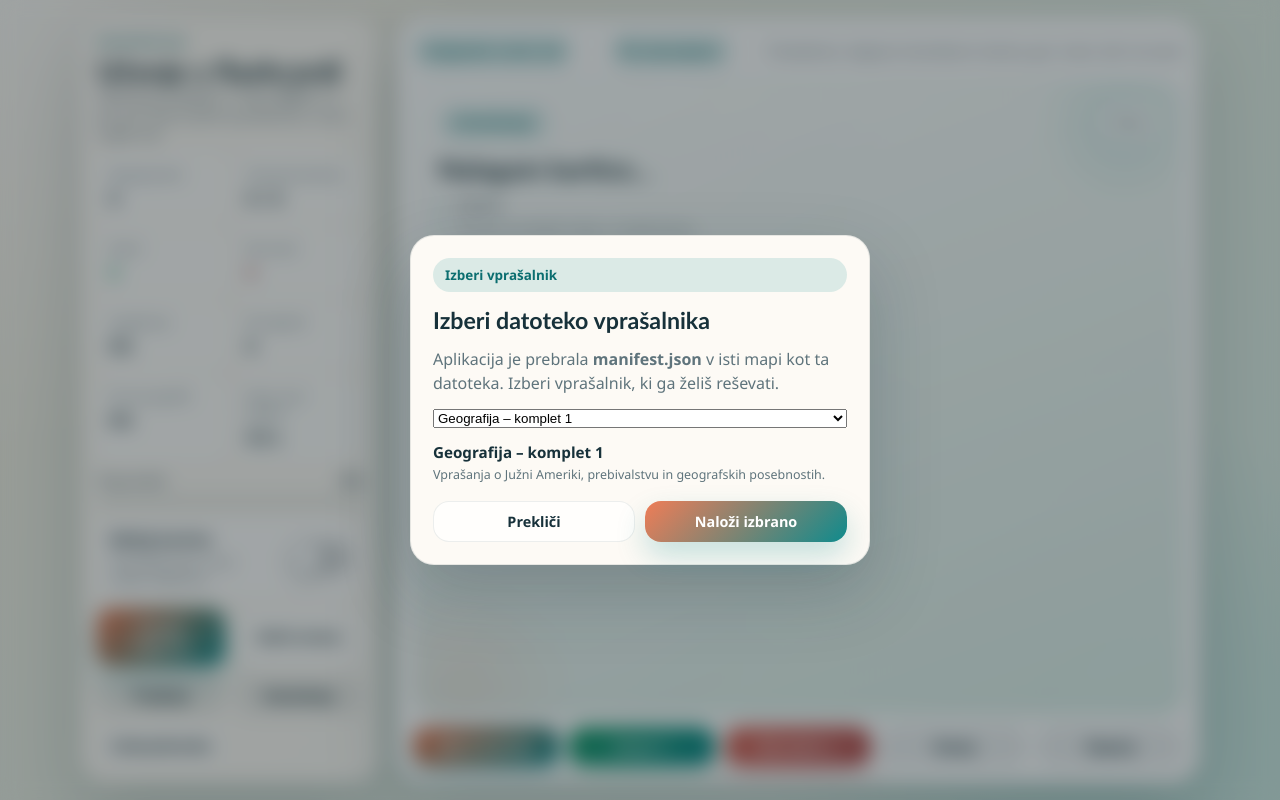
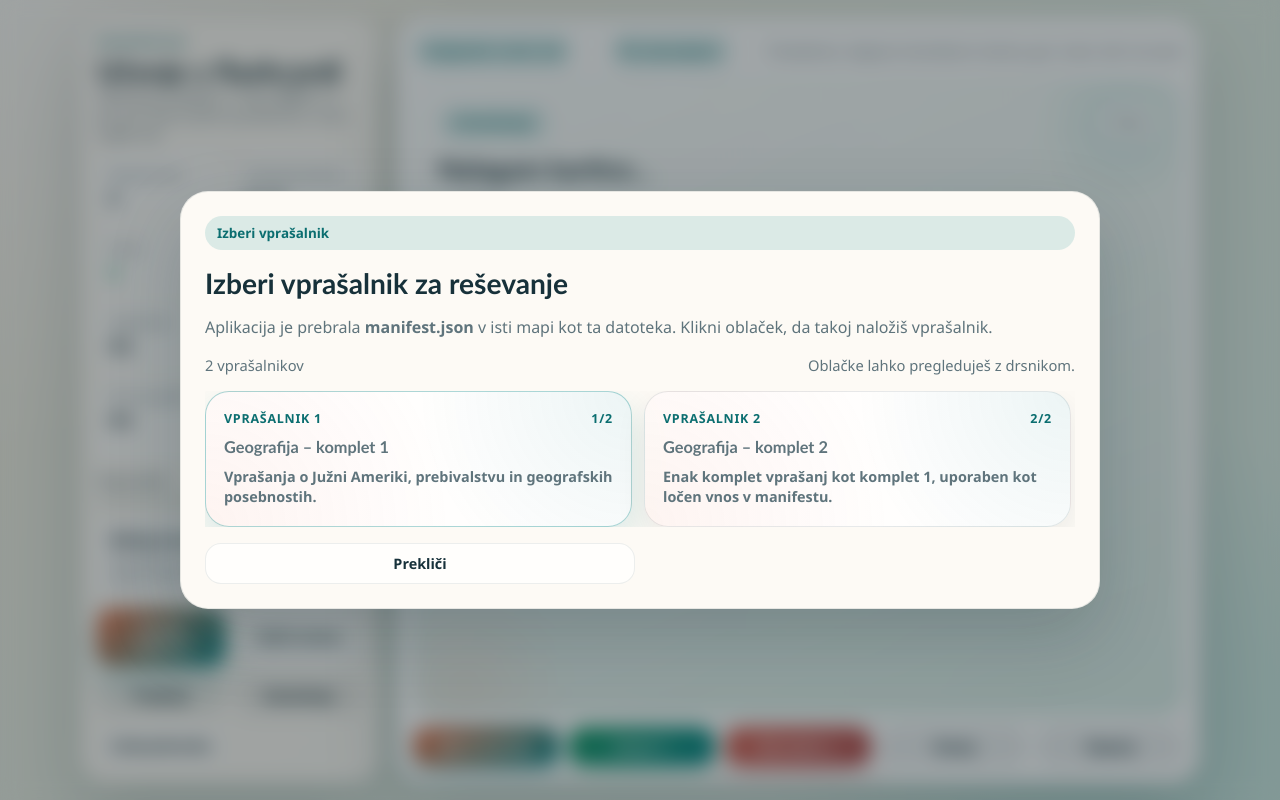
Before and after one commit to flashcardsslo/5ka, a plain HTML site: page index.html in a window 1280 px wide. Drawn offline with Linux system fonts and the light colour scheme.

Commit message:
Update index.html

```diff
--- a/index.html
+++ b/index.html
@@ -788,20 +788,23 @@
     }
 
     .modal-card {
-      width: min(460px, 100%);
-      border-radius: 24px;
-      padding: 22px;
+      width: min(920px, 100%);
+      max-height: min(88vh, 920px);
+      border-radius: 28px;
+      padding: 24px;
+      overflow: hidden;
       background: rgba(255, 252, 247, 0.98);
       border: 1px solid rgba(23, 49, 58, 0.1);
       box-shadow: 0 28px 70px rgba(23, 49, 58, 0.22);
       display: grid;
-      gap: 14px;
+      grid-template-rows: auto auto auto minmax(0, 1fr) auto;
+      gap: 16px;
     }
 
     .modal-card h3 {
       margin: 0;
       font-family: var(--font-display);
-      font-size: 1.45rem;
+      font-size: clamp(1.5rem, 2.2vw, 2rem);
     }
 
     .modal-card p {
@@ -810,11 +813,88 @@
       line-height: 1.45;
     }
 
+    .quiz-picker-meta {
+      display: flex;
+      flex-wrap: wrap;
+      align-items: center;
+      justify-content: space-between;
+      gap: 10px;
+      color: var(--muted);
+      font-size: 0.92rem;
+    }
+
+    .quiz-picker-grid {
+      display: grid;
+      grid-template-columns: repeat(auto-fit, minmax(240px, 1fr));
+      gap: 12px;
+      overflow: auto;
+      padding-right: 4px;
+      align-content: start;
+    }
+
+    .quiz-cloud {
+      appearance: none;
+      text-align: left;
+      border: 1px solid rgba(23, 49, 58, 0.1);
+      background:
+        radial-gradient(circle at top right, rgba(15, 139, 141, 0.08), transparent 48%),
+        radial-gradient(circle at bottom left, rgba(239, 125, 87, 0.08), transparent 55%),
+        rgba(255, 255, 255, 0.86);
+      border-radius: 24px;
+      padding: 18px;
+      box-shadow: 0 12px 30px rgba(23, 49, 58, 0.08);
+      display: grid;
+      gap: 8px;
+      min-height: 132px;
+      transition: transform 160ms ease, box-shadow 160ms ease, border-color 160ms ease;
+    }
+
+    .quiz-cloud:hover {
+      transform: translateY(-2px);
+      box-shadow: 0 16px 36px rgba(23, 49, 58, 0.12);
+      border-color: rgba(15, 139, 141, 0.24);
+    }
+
+    .quiz-cloud:focus-visible {
+      outline: 3px solid rgba(15, 139, 141, 0.22);
+      outline-offset: 2px;
+    }
+
+    .quiz-cloud.is-active {
+      border-color: rgba(15, 139, 141, 0.34);
+      box-shadow: 0 16px 36px rgba(15, 139, 141, 0.16);
+    }
+
+    .quiz-cloud-name {
+      font-family: var(--font-display);
+      font-size: 1.02rem;
+      line-height: 1.15;
+      margin: 0;
+    }
+
+    .quiz-cloud-desc {
+      margin: 0;
+      color: var(--muted);
+      line-height: 1.45;
+      font-size: 0.9rem;
+    }
+
+    .quiz-cloud-foot {
+      display: flex;
+      align-items: center;
+      justify-content: space-between;
+      gap: 8px;
+      color: var(--accent-strong);
+      font-size: 0.78rem;
+      font-weight: 800;
+      letter-spacing: 0.06em;
+      text-transform: uppercase;
+    }
+
     .modal-actions {
       display: grid;
       grid-template-columns: repeat(2, minmax(0, 1fr));
       gap: 10px;
-      margin-top: 4px;
     }
 
     @media (max-width: 1100px) {
@@ -1114,21 +1194,20 @@
     </section>
   </main>
 
-  <div class="modal-overlay" id="quizSelectModal" aria-hidden="true">
+    <div class="modal-overlay" id="quizSelectModal" aria-hidden="true">
     <div class="modal-card" role="dialog" aria-modal="true" aria-labelledby="quizSelectModalTitle">
       <span class="tag">Izberi vprašalnik</span>
-      <h3 id="quizSelectModalTitle">Izberi datoteko vprašalnika</h3>
+      <h3 id="quizSelectModalTitle">Izberi vprašalnik za reševanje</h3>
       <p id="quizSelectModalText">
-        Aplikacija je prebrala <strong>manifest.json</strong> v isti mapi kot ta datoteka. Izberi vprašalnik, ki ga želiš reševati.
+        Aplikacija je prebrala <strong>manifest.json</strong> v isti mapi kot ta datoteka. Klikni oblaček, da takoj naložiš vprašalnik.
       </p>
-      <select id="quizFileSelect"></select>
-      <div class="control-copy" id="quizDescription" aria-live="polite">
-        <span class="control-title">Opis vprašalnika</span>
-        <span class="control-subtitle">Izberi vprašalnik, da prikažemo njegov opis.</span>
+      <div class="quiz-picker-meta">
+        <span id="quizPickerCount">0 vprašalnikov</span>
+        <span>Oblačke lahko pregleduješ z drsnikom.</span>
       </div>
+      <div class="quiz-picker-grid" id="quizPickerGrid" aria-live="polite"></div>
       <div class="modal-actions">
         <button class="ghost" id="quizSelectCancelButton" type="button">Prekliči</button>
-        <button class="primary" id="quizSelectAcceptButton" type="button">Naloži izbrano</button>
       </div>
     </div>
   </div>
@@ -1220,10 +1299,9 @@
       confirmCancelButton: document.getElementById("confirmCancelButton"),
       confirmAcceptButton: document.getElementById("confirmAcceptButton"),
       quizSelectModal: document.getElementById("quizSelectModal"),
-      quizFileSelect: document.getElementById("quizFileSelect"),
-      quizDescription: document.getElementById("quizDescription"),
-      quizSelectCancelButton: document.getElementById("quizSelectCancelButton"),
-      quizSelectAcceptButton: document.getElementById("quizSelectAcceptButton")
+      quizPickerCount: document.getElementById("quizPickerCount"),
+      quizPickerGrid: document.getElementById("quizPickerGrid"),
+      quizSelectCancelButton: document.getElementById("quizSelectCancelButton")
     };
 
     function normalizeCards(rawCards) {
@@ -1279,49 +1357,64 @@
       return quizzes;
     }
 
+    function renderQuizPicker(quizzes) {
+      els.quizPickerCount.textContent = quizzes.length === 1 ? "1 vprašalnik" : `${quizzes.length} vprašalnikov`;
+      els.quizPickerGrid.replaceChildren();
+
+      quizzes.forEach((quiz, index) => {
+        const button = document.createElement("button");
+        button.type = "button";
+        button.className = "quiz-cloud";
+        button.dataset.path = quiz.path;
+        button.dataset.index = String(index + 1);
+        const foot = document.createElement("div");
+        foot.className = "quiz-cloud-foot";
+
+        const footLabel = document.createElement("span");
+        footLabel.textContent = `Vprašalnik ${index + 1}`;
+
+        const footCount = document.createElement("span");
+        footCount.textContent = `${index + 1}/${quizzes.length}`;
+
+        const title = document.createElement("p");
+        title.className = "quiz-cloud-name";
+        title.textContent = quiz.name;
+
+        const description = document.createElement("p");
+        description.className = "quiz-cloud-desc";
+        description.textContent = quiz.description || "Brez opisa.";
+
+        foot.append(footLabel, footCount);
+        button.append(foot, title, description);
+        button.addEventListener("click", async () => {
+          state.selectedQuizFile = quiz.path;
+          closeQuizSelection();
+          await loadCards(quiz.path);
+        });
+        els.quizPickerGrid.append(button);
+      });
+
+      updateActiveQuizCloud();
+    }
+
+    function updateActiveQuizCloud() {
+      const activePath = state.selectedQuizFile || state.availableQuizFiles[0]?.path || "";
+      els.quizPickerGrid.querySelectorAll(".quiz-cloud").forEach((button) => {
+        button.classList.toggle("is-active", button.dataset.path === activePath);
+      });
+    }
+
     function openQuizSelection(quizzes) {
       state.availableQuizFiles = quizzes;
       state.selectedQuizFile = quizzes[0]?.path || "";
-      els.quizFileSelect.innerHTML = "";
-      for (const quiz of quizzes) {
-        const option = document.createElement("option");
-        option.value = quiz.path;
-        option.textContent = quiz.name;
-        els.quizFileSelect.append(option);
-      }
-      updateQuizDescription();
+      renderQuizPicker(quizzes);
       els.quizSelectModal.classList.add("is-visible");
       els.quizSelectModal.setAttribute("aria-hidden", "false");
-    }
-
-    function updateQuizDescription() {
-      const selectedPath = els.quizFileSelect.value || state.selectedQuizFile;
-      const selectedQuiz = state.availableQuizFiles.find((quiz) => quiz.path === selectedPath) || null;
-
-      if (!selectedQuiz) {
-        els.quizDescription.querySelector(".control-title").textContent = "Opis vprašalnika";
-        els.quizDescription.querySelector(".control-subtitle").textContent = "Izberi vprašalnik, da prikažemo njegov opis.";
-        return;
-      }
-
-      els.quizDescription.querySelector(".control-title").textContent = selectedQuiz.name;
-      els.quizDescription.querySelector(".control-subtitle").textContent = selectedQuiz.description || "Brez opisa.";
     }
 
     function closeQuizSelection() {
       els.quizSelectModal.classList.remove("is-visible");
       els.quizSelectModal.setAttribute("aria-hidden", "true");
-    }
-
-    async function loadSelectedQuiz() {
-      const selected = els.quizFileSelect.value || state.availableQuizFiles[0]?.path;
-      if (selected) {
-        closeQuizSelection();
-        await loadCards(selected);
-      } else {
-        closeQuizSelection();
-        await loadDefaultQuiz();
-      }
     }
 
     async function loadDefaultQuiz() {
@@ -1833,8 +1926,6 @@
       }
     });
 
-    els.quizFileSelect.addEventListener("change", updateQuizDescription);
-    els.quizSelectAcceptButton.addEventListener("click", loadSelectedQuiz);
     els.quizSelectCancelButton.addEventListener("click", () => {
       closeQuizSelection();
       loadDefaultQuiz().catch((error) => {
```
